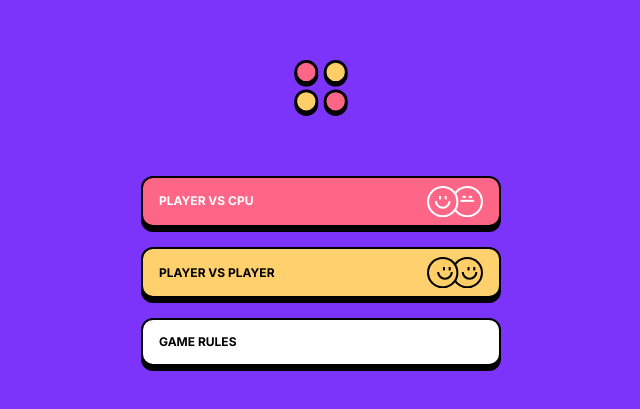
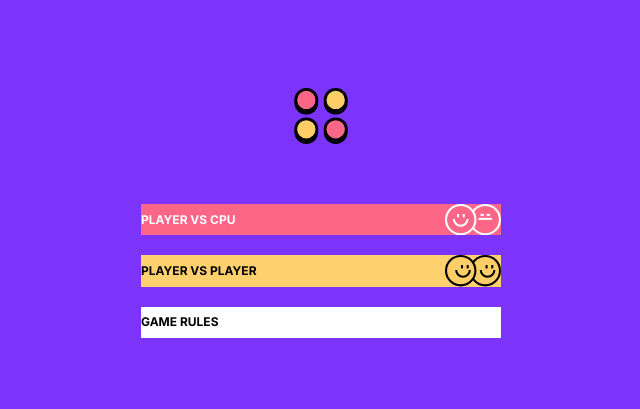
Before and after one commit to aronft/connect4, a Next.js app: page / in a window 1280 px wide. Shown: the part 187-596 px from the top of the page, without its empty margins (319-959 px from the left). Built offline with nearby package versions, Linux system fonts and the light colour scheme.

Commit message:
use card component to replace the home option and section in rules page

```diff
--- a/src/app/page.tsx
+++ b/src/app/page.tsx
@@ -2,31 +2,41 @@ import { Logo } from '@/features/core/components/logo'
 import Link from 'next/link'
 import { PlayerVsCPU } from '@/features/core/components/icons/player-vs-cpu'
 import { PlayerVsPlayer } from '@/features/core/components/icons/player-vs-player'
+import { Card } from '@/features/core/components/ui/molecules/card'
 
 export default function Home() {
     return (
-        <main className="mx-auto flex h-dvh max-w-96 flex-col items-center  justify-center gap-5 px-3">
+        <main className="mx-auto flex h-dvh max-w-96 flex-col items-center justify-center gap-5 px-3">
             <Logo className="mb-10 h-14 w-14" />
-            <Link
-                className="flex w-full items-center justify-between rounded-xl border-2 border-black bg-pink-400 px-4 py-2 font-bold uppercase text-white shadow-3xl"
-                href={'/game/cpu'}
+            <div className="grid w-full gap-5 [grid-auto-rows:1fr]">
+                <Link href={'/game/cpu'} className="w-full">
+                    <Card
+                        as="div"
+                        className="flex w-full items-center justify-between  bg-pink-400 font-bold uppercase text-white "
                     >
                         <p className="text-xs">player vs cpu</p>
-                <PlayerVsCPU className="w-14" />
+                        <PlayerVsCPU className=" w-14" />
+                    </Card>
                 </Link>
-            <Link
-                className="flex w-full items-center justify-between rounded-xl border-2 border-black bg-orange-200 px-4 py-2 font-bold uppercase text-black shadow-3xl"
-                href={'/game/player'}
+                <Link href={'/game/player'} className="w-full">
+                    <Card
+                        as="div"
+                        className="flex w-full items-center justify-between  bg-orange-200 font-bold uppercase text-black "
                     >
                         <p className="text-xs">player vs player</p>
-                <PlayerVsPlayer className="w-14" />
+                        <PlayerVsPlayer className=" w-14" />
+                    </Card>
                 </Link>
-            <Link
-                className="flex min-h-12 w-full items-center justify-between rounded-xl border-2 border-black bg-white px-4 py-2 font-bold uppercase text-black shadow-3xl"
-                href={'/rules'}
+                <Link href={'/rules'} className="h-full w-full">
+                    <Card
+                        as="div"
+                        className="flex h-full w-full items-center justify-between  bg-white font-bold uppercase text-black"
                     >
                         <p className="text-xs">game rules</p>
+                        {/* <span className="not-sr-only  h-10"></span> */}
+                    </Card>
                 </Link>
+            </div>
         </main>
     )
 }
--- a/src/app/rules/page.tsx
+++ b/src/app/rules/page.tsx
@@ -1,18 +1,22 @@
 import Image from 'next/image'
 import Link from 'next/link'
 import checkIcon from '@/assets/icon-check.svg'
+import { Card } from '@/features/core/components/ui/molecules/card'
 
 export default function RulesPage() {
     return (
         <main className=" mx-0 flex h-dvh items-center justify-center">
-            <section className=" border-3 shadow-4xl relative  flex max-w-xl   flex-col items-start justify-between rounded-3xl border-black bg-white px-7 py-10  pb-14 font-bold">
+            <Card
+                as="section"
+                className="relative flex max-w-xl flex-col items-start   justify-between border-black bg-white px-7 py-10 pb-14  font-bold"
+            >
                 <h1 className="mb-10 w-full text-center text-5xl font-bold uppercase ">
                     Rules
                 </h1>
                 <h2 className="mb-5 text-lg uppercase text-purple-600">
                     Objetive
                 </h2>
-                <p className="text-gray-400  mb-5">
+                <p className="mb-5  text-gray-400">
                     Be the first player to connect 4 of the same colored discs
                     in a row (either vertically, horizontally, or diagonally).
                 </p>
@@ -20,7 +24,7 @@ export default function RulesPage() {
                 <h2 className="mb-5 text-lg uppercase text-purple-600">
                     HOW TO PLAY
                 </h2>
-                <ol className="text-gray-400 flex list-decimal flex-col gap-3 pl-5">
+                <ol className="flex list-decimal flex-col gap-3 pl-5 text-gray-400">
                     <li>Red goes first in the first game.</li>
                     <li>
                         Players must alternate turns, and only one disc can be
@@ -47,7 +51,7 @@ export default function RulesPage() {
                         alt="check icon"
                     />
                 </Link>
-            </section>
+            </Card>
         </main>
     )
 }
```
Lines whose indentation alone changed are shown as unchanged.
